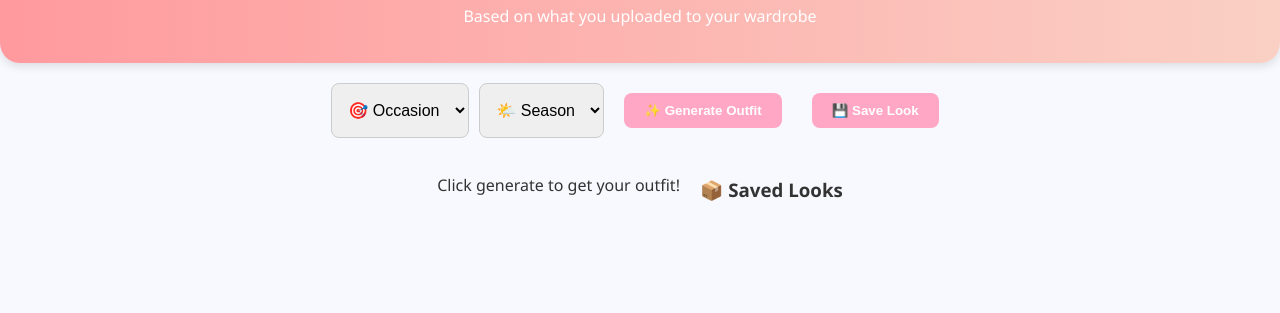
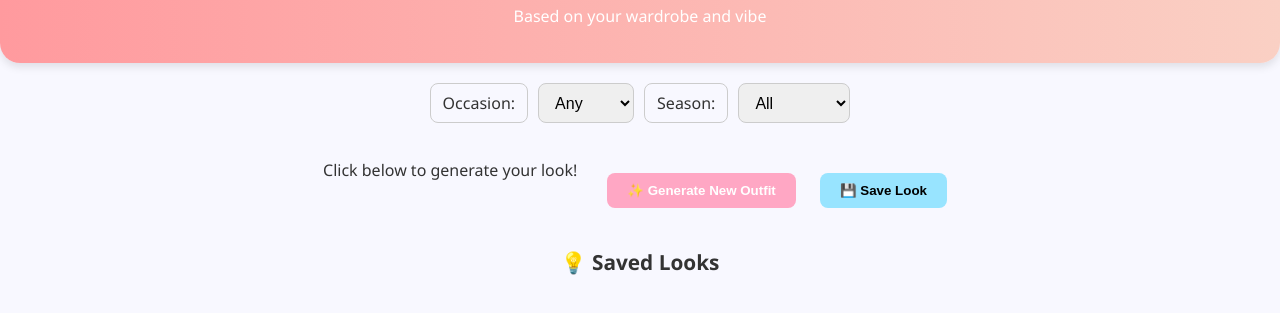
Before and after one commit to Niva2310/StyleAura, a plain HTML site: page suggestions.html in a window 1280 px wide. Shown: the part 71-384 px from the top of the page. Drawn offline with Linux system fonts and the light colour scheme.

Commit message:
Update suggestions.html

```diff
--- a/suggestions.html
+++ b/suggestions.html
@@ -9,43 +9,53 @@
 <body>
   <header>
     <h1>✨ Your Outfit Suggestion ✨</h1>
-    <p class="tagline">Based on what you uploaded to your wardrobe</p>
+    <p class="tagline">Based on your wardrobe and vibe</p>
   </header>
 
-  <section class="filters">
-    <select id="occasionFilter">
-      <option value="">🎯 Occasion</option>
+  <div class="filters">
+    <label for="occasion">Occasion:</label>
+    <select id="occasion">
+      <option value="">Any</option>
       <option value="casual">Casual</option>
       <option value="formal">Formal</option>
       <option value="party">Party</option>
       <option value="ethnic">Ethnic</option>
     </select>
 
-    <select id="seasonFilter">
-      <option value="">🌤️ Season</option>
+    <label for="season">Season:</label>
+    <select id="season">
+      <option value="">All</option>
       <option value="summer">Summer</option>
       <option value="winter">Winter</option>
-      <option value="rainy">Rainy</option>
+      <option value="monsoon">Monsoon</option>
     </select>
-
-    <button class="btn" onclick="generateOutfit()">✨ Generate Outfit</button>
-    <button class="btn save-btn" onclick="saveCurrentLook()">💾 Save Look</button>
-  </section>
+  </div>
 
   <main class="suggestion-box">
     <div id="outfitContainer">
-      <p>Click generate to get your outfit!</p>
+      <p>Click below to generate your look!</p>
     </div>
-    <div id="savedLooksContainer">
-      <h3>📦 Saved Looks</h3>
+    <div class="btns">
+      <button class="btn" onclick="generateOutfit()">✨ Generate New Outfit</button>
+      <button class="btn save" onclick="saveLook()">💾 Save Look</button>
     </div>
   </main>
+
+  <div class="saved-looks">
+    <h3>💡 Saved Looks</h3>
+    <div id="savedLooksContainer"></div>
+  </div>
 
   <script>
     function generateOutfit() {
       const wardrobe = JSON.parse(localStorage.getItem("wardrobe")) || [];
-      const occasion = document.getElementById("occasionFilter").value;
-      const season = document.getElementById("seasonFilter").value;
+      if (wardrobe.length === 0) {
+        document.getElementById("outfitContainer").innerHTML = "<p>No wardrobe items available.</p>";
+        return;
+      }
+
+      const occasion = document.getElementById("occasion").value;
+      const season = document.getElementById("season").value;
 
       const categories = {
         Top: [],
@@ -56,20 +66,18 @@
       };
 
       wardrobe.forEach(item => {
-        if (
-          categories[item.category] &&
-          (occasion === "" || item.occasion === occasion) &&
-          (season === "" || item.season === season)
-        ) {
+        // Optional: Add filtering by occasion/season later if your wardrobe items store that
+        if (categories[item.category]) {
           categories[item.category].push(item);
         }
       });
 
       const outfit = {};
-      for (let cat in categories) {
-        const items = categories[cat];
+      for (let category in categories) {
+        const items = categories[category];
         if (items.length > 0) {
-          outfit[cat] = items[Math.floor(Math.random() * items.length)];
+          const randomItem = items[Math.floor(Math.random() * items.length)];
+          outfit[category] = randomItem;
         }
       }
 
@@ -77,7 +85,7 @@
       container.innerHTML = "";
 
       if (Object.keys(outfit).length === 0) {
-        container.innerHTML = "<p>No items match your filters.</p>";
+        container.innerHTML = "<p>No wardrobe items available for selected filters.</p>";
         return;
       }
 
@@ -93,74 +101,35 @@
         img.src = item.image;
         img.alt = key;
 
-        const removeBtn = document.createElement("button");
-        removeBtn.className = "remove-btn";
-        removeBtn.textContent = "🗑️ Remove";
-        removeBtn.onclick = () => removeItem(item);
+        const deleteBtn = document.createElement("button");
+        deleteBtn.textContent = "❌";
+        deleteBtn.className = "btn";
+        deleteBtn.onclick = () => deleteItem(item.image);
 
         section.appendChild(label);
         section.appendChild(img);
-        section.appendChild(removeBtn);
-
+        section.appendChild(deleteBtn);
         container.appendChild(section);
       }
-
-      localStorage.setItem("currentOutfit", JSON.stringify(outfit));
     }
 
-    function removeItem(itemToRemove) {
+    function deleteItem(imageSrc) {
       let wardrobe = JSON.parse(localStorage.getItem("wardrobe")) || [];
-      wardrobe = wardrobe.filter(item => item.image !== itemToRemove.image);
+      wardrobe = wardrobe.filter(item => item.image !== imageSrc);
       localStorage.setItem("wardrobe", JSON.stringify(wardrobe));
       generateOutfit();
     }
 
-    function saveCurrentLook() {
-      const outfit = JSON.parse(localStorage.getItem("currentOutfit")) || {};
-      if (Object.keys(outfit).length === 0) {
-        alert("No outfit to save.");
-        return;
-      }
+    function saveLook() {
+      const currentOutfit = document.getElementById("outfitContainer").innerHTML;
+      if (!currentOutfit.includes("img")) return alert("Generate an outfit first!");
 
-      let saved = JSON.parse(localStorage.getItem("savedLooks")) || [];
-      saved.push(outfit);
-      localStorage.setItem("savedLooks", JSON.stringify(saved));
-      displaySavedLooks();
-      alert("Look saved!");
+      const container = document.getElementById("savedLooksContainer");
+      const savedLook = document.createElement("div");
+      savedLook.className = "saved-look";
+      savedLook.innerHTML = currentOutfit;
+      container.appendChild(savedLook);
     }
-
-    function displaySavedLooks() {
-      const saved = JSON.parse(localStorage.getItem("savedLooks")) || [];
-      const container = document.getElementById("savedLooksContainer");
-      container.innerHTML = "<h3>📦 Saved Looks</h3>";
-
-      saved.forEach((look, idx) => {
-        const lookDiv = document.createElement("div");
-        lookDiv.className = "saved-look";
-
-        for (let part in look) {
-          const img = document.createElement("img");
-          img.src = look[part].image;
-          img.alt = part;
-          lookDiv.appendChild(img);
-        }
-
-        const delBtn = document.createElement("button");
-        delBtn.className = "remove-btn";
-        delBtn.textContent = "❌ Delete";
-        delBtn.onclick = () => {
-          saved.splice(idx, 1);
-          localStorage.setItem("savedLooks", JSON.stringify(saved));
-          displaySavedLooks();
-        };
-
-        lookDiv.appendChild(delBtn);
-        container.appendChild(lookDiv);
-      });
-    }
-
-    // Initialize on page load
-    displaySavedLooks();
   </script>
 </body>
 </html>
```
